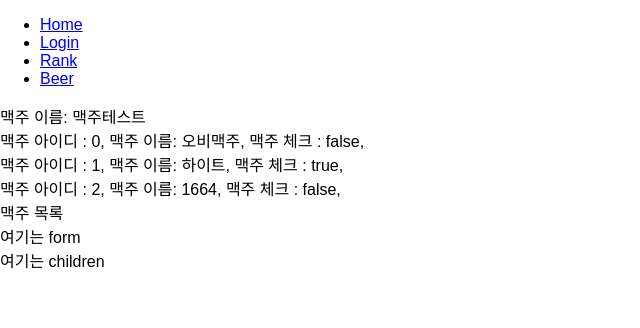
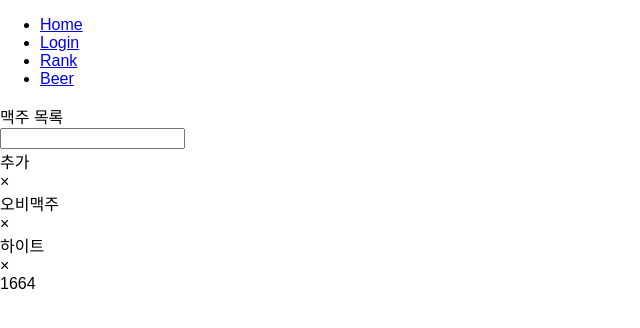
Before and after one commit to liante0904/drink-beer, a React (Create React App) app in the folder frontend/: page /beer in a window 1280 px wide. Shown: the top 328 px of the page, without its empty margins (0-640 px from the left). Built offline with nearby package versions, Linux system fonts and the light colour scheme.

Commit message:
temporary completion structure

```diff
--- /dev/null
+++ b/frontend/src/components/BeerItem.js
@@ -0,0 +1,17 @@
+import React, { Component } from 'react';
+
+class BeerItem extends Component {
+    render(){
+        const { text, id } = this.props;
+        return(
+        <div className='beer-item' >
+            <div className='remove'>&times;</div>
+        <div>
+            <div>{text}</div>
+        </div>
+        </div>
+        );
+    };
+}
+
+export default BeerItem;
--- /dev/null
+++ b/frontend/src/components/BeerItemList.js
@@ -0,0 +1,26 @@
+import React, { Component } from 'react';
+import BeerItem from './BeerItem';
+
+class BeerItemList extends Component {
+    render(){
+        const { beers } = this.props;
+
+        const beerList = beers.map(
+            ({id, text, checked}) => (
+                <BeerItem
+                    key={id}
+                    text={text}
+                    checked={checked}
+                    id={id}
+                />
+            )
+        );
+        return(
+            <div>
+                {beerList}
+            </div>
+        );
+    }
+}
+
+export default BeerItemList;
--- a/frontend/src/components/BeerListTemplate.js
+++ b/frontend/src/components/BeerListTemplate.js
@@ -1,16 +1,16 @@
 import React from 'react';
 
-const BeerListTemplate = () => {
+const BeerListTemplate = ({form, children}) => {
     return (
         <main className="beer-list-template">
             <div className="title">
             맥주 목록
             </div>
             <section className="form-wrapper">
-            여기는 form
+                {form}
             </section>
             <section className="beers-wrapper">
-            여기는 children
+                {children}
             </section>
         </main>
     );
--- /dev/null
+++ b/frontend/src/components/Form.js
@@ -0,0 +1,13 @@
+import React from 'react';
+
+const Form = ({value}) => {
+    return (
+        <div className="form">
+            <input value={value}/>
+            <div>
+                추가
+            </div>
+        </div>
+    );
+};
+export default Form;
--- a/frontend/src/pages/Beer.js
+++ b/frontend/src/pages/Beer.js
@@ -1,6 +1,7 @@
 import React, { Component } from 'react';
 import BeerListTemplate from '../components/BeerListTemplate';
-
+import BeerItemList from '../components/BeerItemList'
+import Form from '../components/Form';
 class Beer extends Component {
 
 
@@ -14,27 +15,27 @@
       { id: 1, text: ' 하이트', checked: true },
       { id: 2, text: ' 1664', checked: false }
     ]
-
   }
 
 render(){
     const { input, beers } = this.state;
-    const beerList = beers.map(
-        ({id, text, checked}) => (
-            <div>
-            <span>맥주 아이디 : {id}, </span>
-            <span>맥주 이름: {text}, </span>
-            <span>맥주 체크 : {checked.toString()}, </span>
-            </div>
-        )
-    );
+    // const beerList = beers.map(
+    //     ({id, text, checked}) => (
+    //         <div>
+    //         <span>맥주 아이디 : {id}, </span>
+    //         <span>맥주 이름: {text}, </span>
+    //         <span>맥주 체크 : {checked.toString()}, </span>
+    //         </div>
+    //     )
+    // );
     return(
-        <div>
-                <span>맥주 이름: {this.state.test}</span>
-                {beerList}
-            <BeerListTemplate>
-            </BeerListTemplate>
-        </div>
+        <BeerListTemplate form={(
+            <Form
+                value={input}
+            />
+        )}>
+            <BeerItemList beers={beers}/>
+        </BeerListTemplate>
     );
 };
 
```
